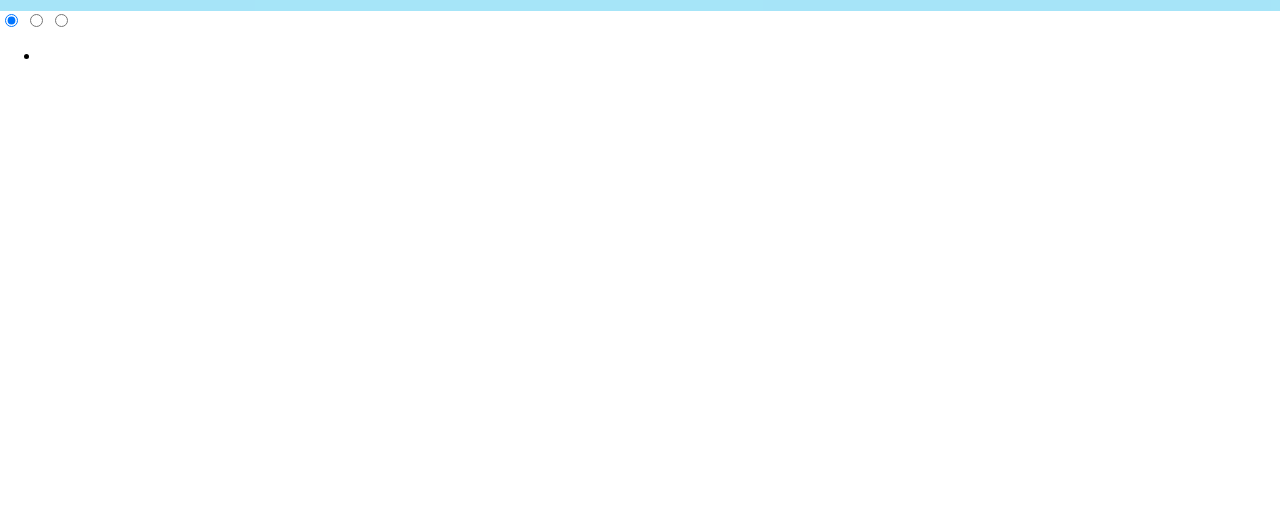
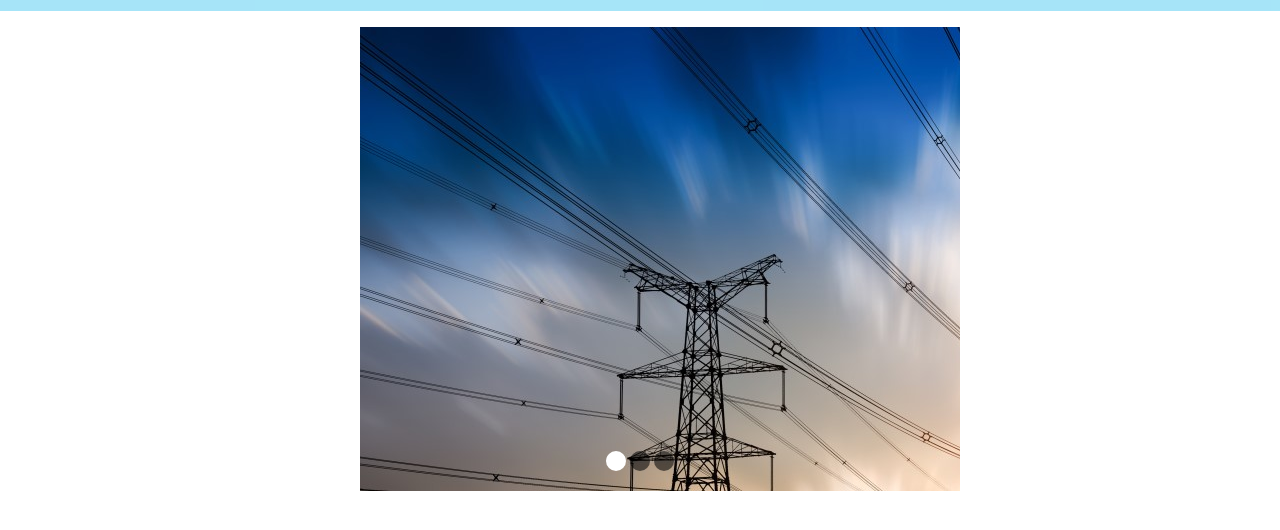
Before and after one commit to kangdokyoung/CloneCoding, a plain HTML site: page html/index.html in a window 1280 px wide. Shown: the part 52-582 px from the top of the page. Drawn offline with Linux system fonts and the light colour scheme; files that its build step writes are made by us from their sources.

Commit message:
example에서 이미지 슬라이드 확인중이지만 이미지가 나타나지 않고있음

```diff
--- a/css/index.css
+++ b/css/index.css
@@ -33,3 +33,52 @@ a{
     text-align: center;
     margin-right: 40px;
 }
+.slider{
+    width: 640px;
+    height: 480px;
+    position: relative;
+    margin: 0 auto;
+    overflow: hidden;
+}
+.slider input[type=radio]{
+    display: none;
+}
+.bullets{
+    position: absolute;
+    left: 50%;
+    transform: translateX(-50%);
+    bottom: 20px;
+    z-index: 2;
+}
+.bullets label{
+    display: inline-block;
+    border-radius: 50%;
+    background-color: rgba(0, 0, 0, 0.55);
+    width: 20px;
+    height: 20px;
+    cursor: pointer;
+}
+.slider input[type=radio]:nth-child(1):checked~.bullets>label:nth-child(1){
+    background-color: #fff;
+}
+.slider input[type=radio]:nth-child(2):checked~.bullets>label:nth-child(1){
+    background-color: #fff;
+}
+.slider input[type=radio]:nth-child(3):checked~.bullets>label:nth-child(1){
+    background-color: #fff;
+}
+.slider input[type=radio]:nth-child(1):checked~ul.imgs>li:nth-child(1){
+    left:0;
+    transition: 0.5s;
+    z-index: 1;
+}
+.slider input[type=radio]:nth-child(2):checked~ul.imgs>li:nth-child(1){
+    left:0;
+    transition: 0.5s;
+    z-index: 1;
+}
+.slider input[type=radio]:nth-child(3):checked~ul.imgs>li:nth-child(1){
+    left:0;
+    transition: 0.5s;
+    z-index: 1;
+}
--- /dev/null
+++ b/example/example.css
@@ -0,0 +1,71 @@
+.slider{
+    width: 640px;
+    height: 480px;
+    position: relative;
+    margin: 0 auto;
+    overflow: hidden; /* 현재 슬라이드 오른쪽에 위치한 나머지 슬라이드 들이 보이지 않도록 가림 */
+}
+.slider input[type=radio]{
+    display: none;
+}
+ul.imgs{
+    padding: 0;
+    margin: 0;
+    list-style: none;
+}
+ul.imgs li{
+    position: absolute;
+    left: 640px;
+    transition-delay: 1s; /* 새 슬라이드가 이동해 오는 동안 이전 슬라이드 이미지가 배경이 보이도록 지연 */
+
+    padding: 0;
+    margin: 0;
+}
+.bullets{
+    position: absolute;
+    left: 50%;
+    transform: translateX(-50%);
+    bottom: 20px;
+    z-index: 2;
+}
+.bullets label{
+    display: inline-block;
+    border-radius: 50%;
+    background-color: rgba(0,0,0,0.55);
+    width: 20px;
+    height: 20px;
+    cursor: pointer;
+}
+/* 현재 선택된 불릿 배경 흰색으로 구분 표시 */
+.slider input[type=radio]:nth-child(1):checked~.bullets>label:nth-child(1){
+    background-color: #fff;
+}
+.slider input[type=radio]:nth-child(2):checked~.bullets>label:nth-child(2){
+    background-color: #fff;
+}
+.slider input[type=radio]:nth-child(3):checked~.bullets>label:nth-child(3){
+    background-color: #fff;
+}
+.slider input[type=radio]:nth-child(4):checked~.bullets>label:nth-child(4){
+    background-color: #fff;
+}
+.slider input[type=radio]:nth-child(1):checked~ul.imgs>li:nth-child(1){
+    left: 0;
+    transition: 0.5s;
+    z-index:1;
+}
+.slider input[type=radio]:nth-child(2):checked~ul.imgs>li:nth-child(2){
+    left: 0;
+    transition: 0.5s;
+    z-index:1;
+}
+.slider input[type=radio]:nth-child(3):checked~ul.imgs>li:nth-child(3){
+    left: 0;
+    transition: 0.5s;
+    z-index:1;
+}
+.slider input[type=radio]:nth-child(4):checked~ul.imgs>li:nth-child(4){
+    left: 0;
+    transition: 0.5s;
+    z-index:1;
+}
--- a/html/index.html
+++ b/html/index.html
@@ -5,7 +5,7 @@
     <meta http-equiv="X-UA-Compatible" content="IE=edge">
     <meta name="viewport" content="width=device-width, initial-scale=1.0">
     <title>전력 예측소</title>
-    <link rel="stylesheet" href="index.css">
+    <link rel="stylesheet" href="/css/index.css">
 </head>
 <body>
     <nav class="navbar", id="nav">
@@ -18,13 +18,20 @@
             </li>
         </ul>
     </nav>
-    <div class="img_slide">
+    <!-- 이미지 슬라이드 부분 -->
+    <div class="slider">
         <input type="radio" name="slide" id="slide1" checked>
         <input type="radio" name="slide" id="slide2" >
         <input type="radio" name="slide" id="slide3" >
         <ul id="imgholder" class="imgs">
-            <li><img src=""></li>
-
+            <li><img src="/img/main_image_1.jpg"></li>
+            <li><img src="/img/main_image_2.jpg"></li>
+            <li><img src="/img/main_image_3.jpg"></li>
         </ul>
+        <div class="bullets">
+            <label for="slide1">&nbsp;</label>
+            <label for="slide2">&nbsp;</label>
+            <label for="slide3">&nbsp;</label>
+        </div>
     </div>
 </html>
```
Also changed, not shown: example/example.html (added, +27 -0 lines).
